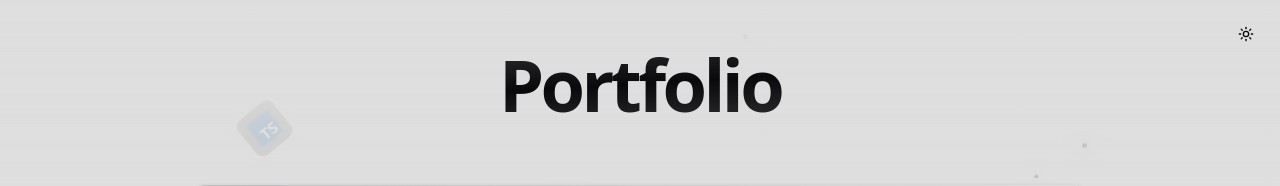
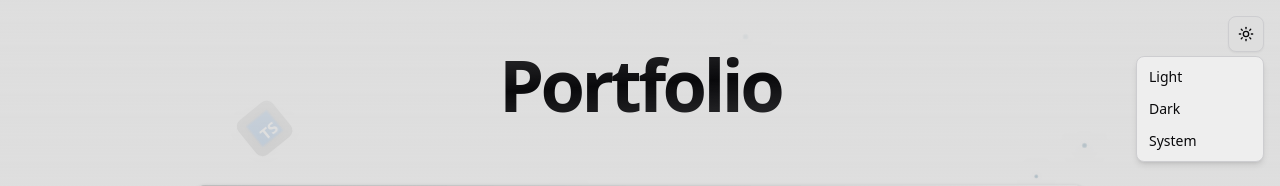
Before and after one commit to Tradesy30/Portfolio, a Next.js app: page / in a window 1280 px wide. Both pictures are taken after a click on the button "Toggle theme". Shown: the top 186 px of the page. Built offline with nearby package versions, Linux system fonts and the light colour scheme; no server answers.

Commit message:
Add Radix UI Dropdown Menu for Theme Toggle and Enhance Contact Form

```diff
--- a/components/ContactForm.tsx
+++ b/components/ContactForm.tsx
@@ -70,6 +70,7 @@ export default function ContactForm() {
                                 placeholder="Your Name"
                                 required
                                 className="bg-background/50"
+                                autoComplete="name"
                             />
                             <ValidationError
                                 prefix="Name"
@@ -86,6 +87,7 @@ export default function ContactForm() {
                                 placeholder="Your Email"
                                 required
                                 className="bg-background/50"
+                                autoComplete="email"
                             />
                             <ValidationError
                                 prefix="Email"
@@ -112,10 +114,10 @@ export default function ContactForm() {
                         <div>
                             <Button
                                 type="submit"
+                                variant="ghost"
                                 disabled={state.submitting}
-                                className={`group/btn gap-2 transition-colors ${state.submitting ? 'bg-primary/20' : 'hover:bg-primary/5'}`}
+                                className="bg-primary/20 text-primary hover:bg-primary/25 transition-transform hover:scale-[1.02]"
                             >
-                                <Send className="w-4 h-4 transition-transform group-hover/btn:translate-x-1" />
                                 {state.submitting ? "Sending..." : "Send Message"}
                             </Button>
                             <ValidationError
--- a/components/ThemeToggle.tsx
+++ b/components/ThemeToggle.tsx
@@ -3,21 +3,38 @@
 import * as React from "react"
 import { Moon, Sun } from "lucide-react"
 import { useTheme } from "next-themes"
+
 import { Button } from "@/components/ui/button"
+import {
+    DropdownMenu,
+    DropdownMenuContent,
+    DropdownMenuItem,
+    DropdownMenuTrigger,
+} from "@/components/ui/dropdown-menu"
 
 export function ThemeToggle() {
-    const { theme, setTheme } = useTheme()
+    const { setTheme } = useTheme()
 
     return (
-        <Button
-            variant="ghost"
-            size="icon"
-            onClick={() => setTheme(theme === "light" ? "dark" : "light")}
-            className="fixed top-4 right-4 z-50"
-        >
-            <Sun className="h-5 w-5 rotate-0 scale-100 transition-all dark:-rotate-90 dark:scale-0" />
-            <Moon className="absolute h-5 w-5 rotate-90 scale-0 transition-all dark:rotate-0 dark:scale-100" />
-            <span className="sr-only">Toggle theme</span>
-        </Button>
+        <DropdownMenu>
+            <DropdownMenuTrigger asChild>
+                <Button variant="outline" size="icon" className="fixed top-4 right-4 z-50">
+                    <Sun className="h-[1.2rem] w-[1.2rem] rotate-0 scale-100 transition-all dark:-rotate-90 dark:scale-0" />
+                    <Moon className="absolute h-[1.2rem] w-[1.2rem] rotate-90 scale-0 transition-all dark:rotate-0 dark:scale-100" />
+                    <span className="sr-only">Toggle theme</span>
+                </Button>
+            </DropdownMenuTrigger>
+            <DropdownMenuContent align="end">
+                <DropdownMenuItem onClick={() => setTheme("light")}>
+                    Light
+                </DropdownMenuItem>
+                <DropdownMenuItem onClick={() => setTheme("dark")}>
+                    Dark
+                </DropdownMenuItem>
+                <DropdownMenuItem onClick={() => setTheme("system")}>
+                    System
+                </DropdownMenuItem>
+            </DropdownMenuContent>
+        </DropdownMenu>
     )
 }
--- /dev/null
+++ b/components/ui/dropdown-menu.tsx
@@ -0,0 +1,257 @@
+"use client"
+
+import * as React from "react"
+import * as DropdownMenuPrimitive from "@radix-ui/react-dropdown-menu"
+import { CheckIcon, ChevronRightIcon, CircleIcon } from "lucide-react"
+
+import { cn } from "@/lib/utils"
+
+function DropdownMenu({
+  ...props
+}: React.ComponentProps<typeof DropdownMenuPrimitive.Root>) {
+  return <DropdownMenuPrimitive.Root data-slot="dropdown-menu" {...props} />
+}
+
+function DropdownMenuPortal({
+  ...props
+}: React.ComponentProps<typeof DropdownMenuPrimitive.Portal>) {
+  return (
+    <DropdownMenuPrimitive.Portal data-slot="dropdown-menu-portal" {...props} />
+  )
+}
+
+function DropdownMenuTrigger({
+  ...props
+}: React.ComponentProps<typeof DropdownMenuPrimitive.Trigger>) {
+  return (
+    <DropdownMenuPrimitive.Trigger
+      data-slot="dropdown-menu-trigger"
+      {...props}
+    />
+  )
+}
+
+function DropdownMenuContent({
+  className,
+  sideOffset = 4,
+  ...props
+}: React.ComponentProps<typeof DropdownMenuPrimitive.Content>) {
+  return (
+    <DropdownMenuPrimitive.Portal>
+      <DropdownMenuPrimitive.Content
+        data-slot="dropdown-menu-content"
+        sideOffset={sideOffset}
+        className={cn(
+          "bg-popover text-popover-foreground data-[state=open]:animate-in data-[state=closed]:animate-out data-[state=closed]:fade-out-0 data-[state=open]:fade-in-0 data-[state=closed]:zoom-out-95 data-[state=open]:zoom-in-95 data-[side=bottom]:slide-in-from-top-2 data-[side=left]:slide-in-from-right-2 data-[side=right]:slide-in-from-left-2 data-[side=top]:slide-in-from-bottom-2 z-50 max-h-(--radix-dropdown-menu-content-available-height) min-w-[8rem] origin-(--radix-dropdown-menu-content-transform-origin) overflow-x-hidden overflow-y-auto rounded-md border p-1 shadow-md",
+          className
+        )}
+        {...props}
+      />
+    </DropdownMenuPrimitive.Portal>
+  )
+}
+
+function DropdownMenuGroup({
+  ...props
+}: React.ComponentProps<typeof DropdownMenuPrimitive.Group>) {
+  return (
+    <DropdownMenuPrimitive.Group data-slot="dropdown-menu-group" {...props} />
+  )
+}
+
+function DropdownMenuItem({
+  className,
+  inset,
+  variant = "default",
+  ...props
+}: React.ComponentProps<typeof DropdownMenuPrimitive.Item> & {
+  inset?: boolean
+  variant?: "default" | "destructive"
+}) {
+  return (
+    <DropdownMenuPrimitive.Item
+      data-slot="dropdown-menu-item"
+      data-inset={inset}
+      data-variant={variant}
+      className={cn(
+        "focus:bg-accent focus:text-accent-foreground data-[variant=destructive]:text-destructive data-[variant=destructive]:focus:bg-destructive/10 dark:data-[variant=destructive]:focus:bg-destructive/20 data-[variant=destructive]:focus:text-destructive data-[variant=destructive]:*:[svg]:!text-destructive [&_svg:not([class*='text-'])]:text-muted-foreground relative flex cursor-default items-center gap-2 rounded-sm px-2 py-1.5 text-sm outline-hidden select-none data-[disabled]:pointer-events-none data-[disabled]:opacity-50 data-[inset]:pl-8 [&_svg]:pointer-events-none [&_svg]:shrink-0 [&_svg:not([class*='size-'])]:size-4",
+        className
+      )}
+      {...props}
+    />
+  )
+}
+
+function DropdownMenuCheckboxItem({
+  className,
+  children,
+  checked,
+  ...props
+}: React.ComponentProps<typeof DropdownMenuPrimitive.CheckboxItem>) {
+  return (
+    <DropdownMenuPrimitive.CheckboxItem
+      data-slot="dropdown-menu-checkbox-item"
+      className={cn(
+        "focus:bg-accent focus:text-accent-foreground relative flex cursor-default items-center gap-2 rounded-sm py-1.5 pr-2 pl-8 text-sm outline-hidden select-none data-[disabled]:pointer-events-none data-[disabled]:opacity-50 [&_svg]:pointer-events-none [&_svg]:shrink-0 [&_svg:not([class*='size-'])]:size-4",
+        className
+      )}
+      checked={checked}
+      {...props}
+    >
+      <span className="pointer-events-none absolute left-2 flex size-3.5 items-center justify-center">
+        <DropdownMenuPrimitive.ItemIndicator>
+          <CheckIcon className="size-4" />
+        </DropdownMenuPrimitive.ItemIndicator>
+      </span>
+      {children}
+    </DropdownMenuPrimitive.CheckboxItem>
+  )
+}
+
+function DropdownMenuRadioGroup({
+  ...props
+}: React.ComponentProps<typeof DropdownMenuPrimitive.RadioGroup>) {
+  return (
+    <DropdownMenuPrimitive.RadioGroup
+      data-slot="dropdown-menu-radio-group"
+      {...props}
+    />
+  )
+}
+
+function DropdownMenuRadioItem({
+  className,
+  children,
+  ...props
+}: React.ComponentProps<typeof DropdownMenuPrimitive.RadioItem>) {
+  return (
+    <DropdownMenuPrimitive.RadioItem
+      data-slot="dropdown-menu-radio-item"
+      className={cn(
+        "focus:bg-accent focus:text-accent-foreground relative flex cursor-default items-center gap-2 rounded-sm py-1.5 pr-2 pl-8 text-sm outline-hidden select-none data-[disabled]:pointer-events-none data-[disabled]:opacity-50 [&_svg]:pointer-events-none [&_svg]:shrink-0 [&_svg:not([class*='size-'])]:size-4",
+        className
+      )}
+      {...props}
+    >
+      <span className="pointer-events-none absolute left-2 flex size-3.5 items-center justify-center">
+        <DropdownMenuPrimitive.ItemIndicator>
+          <CircleIcon className="size-2 fill-current" />
+        </DropdownMenuPrimitive.ItemIndicator>
+      </span>
+      {children}
+    </DropdownMenuPrimitive.RadioItem>
+  )
+}
+
+function DropdownMenuLabel({
+  className,
+  inset,
+  ...props
+}: React.ComponentProps<typeof DropdownMenuPrimitive.Label> & {
+  inset?: boolean
+}) {
+  return (
+    <DropdownMenuPrimitive.Label
+      data-slot="dropdown-menu-label"
+      data-inset={inset}
+      className={cn(
+        "px-2 py-1.5 text-sm font-medium data-[inset]:pl-8",
+        className
+      )}
+      {...props}
+    />
+  )
+}
+
+function DropdownMenuSeparator({
+  className,
+  ...props
+}: React.ComponentProps<typeof DropdownMenuPrimitive.Separator>) {
+  return (
+    <DropdownMenuPrimitive.Separator
+      data-slot="dropdown-menu-separator"
+      className={cn("bg-border -mx-1 my-1 h-px", className)}
+      {...props}
+    />
+  )
+}
+
+function DropdownMenuShortcut({
+  className,
+  ...props
+}: React.ComponentProps<"span">) {
+  return (
+    <span
+      data-slot="dropdown-menu-shortcut"
+      className={cn(
+        "text-muted-foreground ml-auto text-xs tracking-widest",
+        className
+      )}
+      {...props}
+    />
+  )
+}
+
+function DropdownMenuSub({
+  ...props
+}: React.ComponentProps<typeof DropdownMenuPrimitive.Sub>) {
+  return <DropdownMenuPrimitive.Sub data-slot="dropdown-menu-sub" {...props} />
+}
+
+function DropdownMenuSubTrigger({
+  className,
+  inset,
+  children,
+  ...props
+}: React.ComponentProps<typeof DropdownMenuPrimitive.SubTrigger> & {
+  inset?: boolean
+}) {
+  return (
+    <DropdownMenuPrimitive.SubTrigger
+      data-slot="dropdown-menu-sub-trigger"
+      data-inset={inset}
+      className={cn(
+        "focus:bg-accent focus:text-accent-foreground data-[state=open]:bg-accent data-[state=open]:text-accent-foreground flex cursor-default items-center rounded-sm px-2 py-1.5 text-sm outline-hidden select-none data-[inset]:pl-8",
+        className
+      )}
+      {...props}
+    >
+      {children}
+      <ChevronRightIcon className="ml-auto size-4" />
+    </DropdownMenuPrimitive.SubTrigger>
+  )
+}
+
+function DropdownMenuSubContent({
+  className,
+  ...props
+}: React.ComponentProps<typeof DropdownMenuPrimitive.SubContent>) {
+  return (
+    <DropdownMenuPrimitive.SubContent
+      data-slot="dropdown-menu-sub-content"
+      className={cn(
+        "bg-popover text-popover-foreground data-[state=open]:animate-in data-[state=closed]:animate-out data-[state=closed]:fade-out-0 data-[state=open]:fade-in-0 data-[state=closed]:zoom-out-95 data-[state=open]:zoom-in-95 data-[side=bottom]:slide-in-from-top-2 data-[side=left]:slide-in-from-right-2 data-[side=right]:slide-in-from-left-2 data-[side=top]:slide-in-from-bottom-2 z-50 min-w-[8rem] origin-(--radix-dropdown-menu-content-transform-origin) overflow-hidden rounded-md border p-1 shadow-lg",
+        className
+      )}
+      {...props}
+    />
+  )
+}
+
+export {
+  DropdownMenu,
+  DropdownMenuPortal,
+  DropdownMenuTrigger,
+  DropdownMenuContent,
+  DropdownMenuGroup,
+  DropdownMenuLabel,
+  DropdownMenuItem,
+  DropdownMenuCheckboxItem,
+  DropdownMenuRadioGroup,
+  DropdownMenuRadioItem,
+  DropdownMenuSeparator,
+  DropdownMenuShortcut,
+  DropdownMenuSub,
+  DropdownMenuSubTrigger,
+  DropdownMenuSubContent,
+}
--- a/package.json
+++ b/package.json
@@ -10,6 +10,7 @@
   },
   "dependencies": {
     "@formspree/react": "^3.0.0",
+    "@radix-ui/react-dropdown-menu": "^2.1.6",
     "@radix-ui/react-slot": "^1.1.2",
     "@radix-ui/react-toast": "^1.2.6",
     "class-variance-authority": "^0.7.1",
```
Also changed, not shown: 1 other file (tests, documents, lock files or other folders).
